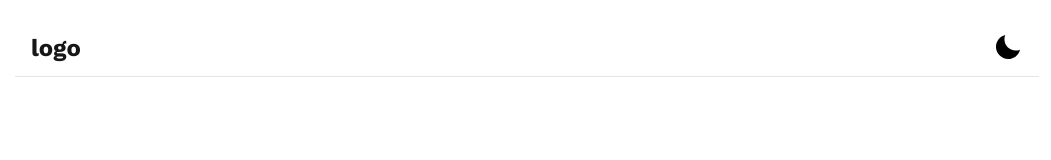
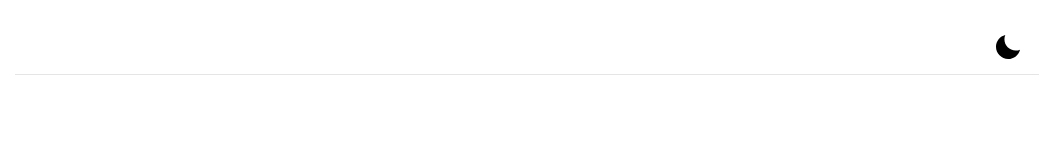
Before and after one commit to feliciahmq/portfolio, a React (Vite) app: page / in a window 1280 px wide. Shown: the top 160 px of the page, without its empty margins (113-1164 px from the left). Built offline with nearby package versions, Linux system fonts and the light colour scheme.

Commit message:
Remove logo

```diff
--- a/src/layout/Header.jsx
+++ b/src/layout/Header.jsx
@@ -32,7 +32,7 @@ const Header = () => {
           className="flex text-2xl font-bold text-gray-900 whitespace-nowrap"
           aria-label="Felicia Hwang - portfolio website"
         >
-          logo
+          {/* logo */}
         </a>
         <div className="flex">
           {darkMode ? (
```
